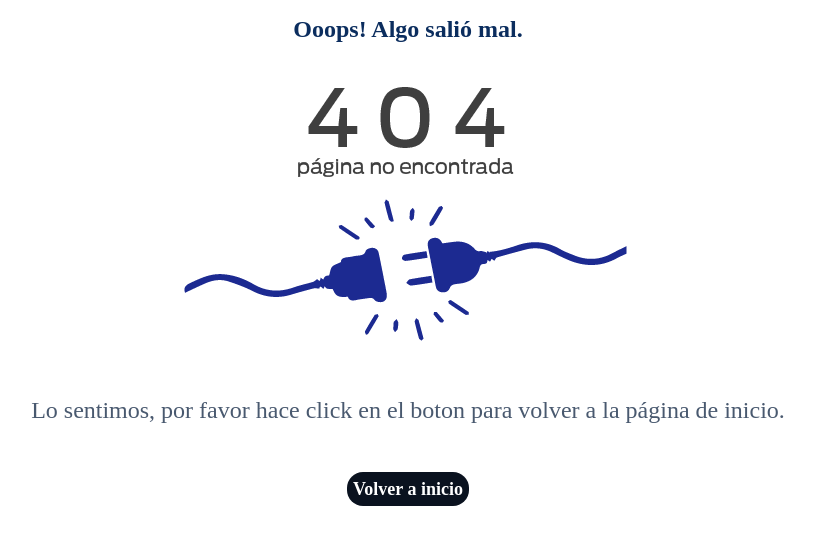
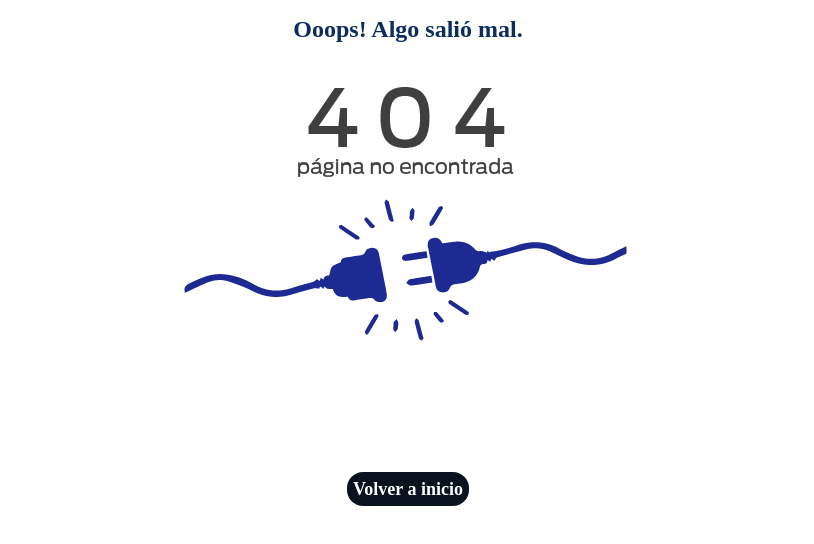
Before and after one commit to LauraTeves/Ford-Pinasco, a website: page Error404.html in a window 1280 px wide. Shown: the whole page, without its empty margins (232-1046 px from the left). Drawn offline with nearby package versions, Linux system fonts and the light colour scheme; files that its build step writes are made by us from their sources.

Commit message:
se modifica color de texto con una clase en etiqueta parrafo de html Error404 en subtitulo de carrusel a color-principal

```diff
--- a/Error404.html
+++ b/Error404.html
@@ -14,7 +14,7 @@
     <div class="alineacion">
         <img src="./fotos/error404.png" alt="Foto error 404">
     </div>
-    <p>Lo sentimos, por favor hace click en el boton para volver a la página de inicio.</p>
+    <p class="textoError">Lo sentimos, por favor hace click en el boton para volver a la página de inicio.</p>
     <div class="alineacion">
       <a class="botonVolver" href="./index.html">Volver a inicio</a>
     </div>
--- a/sass/components/_error.scss
+++ b/sass/components/_error.scss
@@ -4,8 +4,8 @@
     font-size: map-get($tamaño-fuentes, h1);
     text-align: center;
 }
-p{
-    color: $color-parrafos;
+.textoError{
+    color: $color-principal;
     font-size: map-get($tamaño-fuentes, h1);
     text-align: center;
 }
--- a/sass/components/_inicio.scss
+++ b/sass/components/_inicio.scss
@@ -66,7 +66,7 @@ ul{
 }
 /*SECTION 1 - CARROUSEL*/
 h1{
-    color: rgb(255, 255, 255);
+    color: #ffffff;
     font-size: 4rem;
     animation: rollIn;
     animation-duration: 2s;
@@ -82,7 +82,7 @@ h1{
     }
 }
 .colorParrafo{
-    color: $color-principal;
+    color:$color-principal;
 }
 /*SECTION 2 - SERVICIOS*/
 h2{
```
